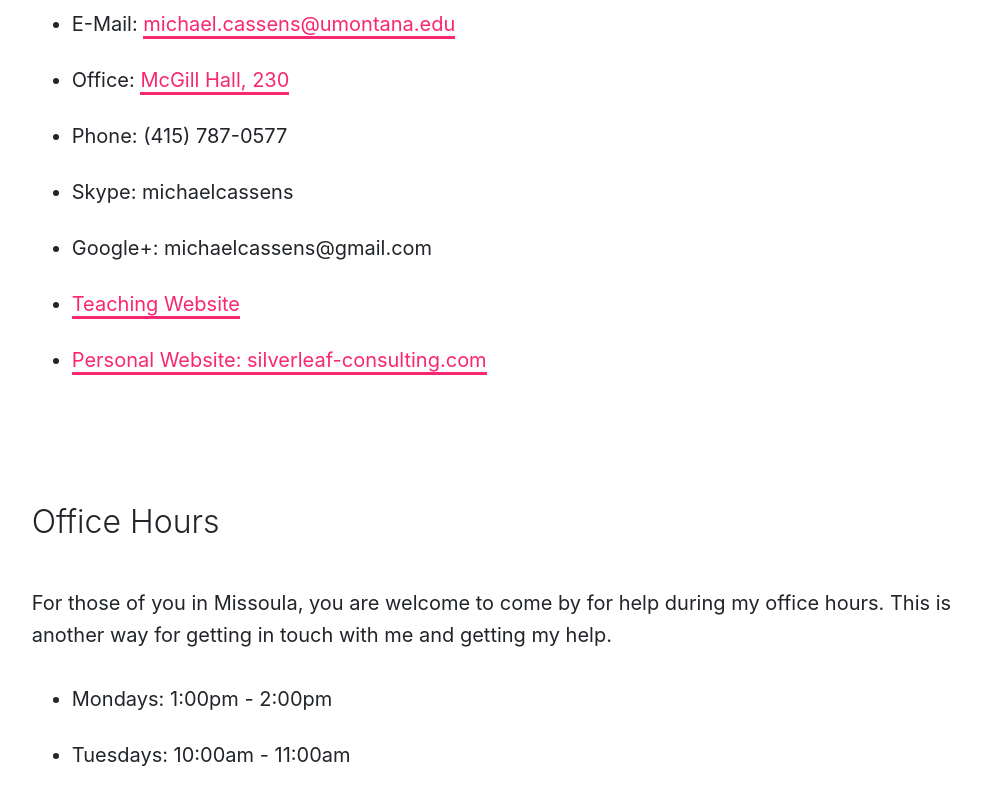
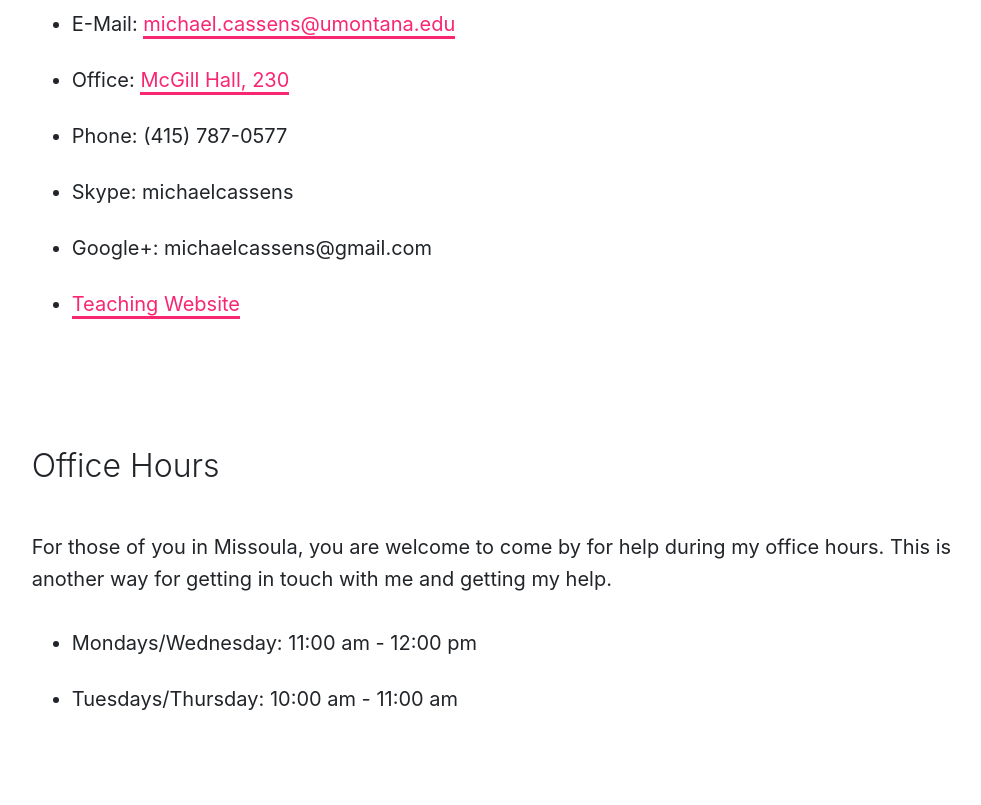
Before and after one commit to Montana-Media-Arts/120_CreativeCoding1-Fall2020, a Jekyll site: the page built from modules/instructors/_posts/2017-01-01-instructors.md, in a window 1280 px wide and 900 px high, scrolled down 635 px. Shown: the top 805 px of the window, without its empty margins (132-1113 px from the left). Built offline with Jekyll 4.4.1, drawn with Linux system fonts in a browser that asks for light colours; nearby versions of some CDN libraries.

Commit message:
updated the course website for Fall 2020

```diff
--- a/_data/course.yml
+++ b/_data/course.yml
@@ -7,6 +7,6 @@ institution-short: Media Arts | Montana
 infoModules: [workspace, syllabus, dates, instructors, help]
 
 
-modules: [week-1, week-2, week-3, week-4, week-5, week-6, week-7, week-8, week-9, week-10, week-11, week-12, week-13]
+modules: [week-1]
 # modules: [week-1, week-2, week-3, week-4, week-5, week-6, week-7, week-8, week-9, week-10, week-11, week-12, week-13, final-project]
 # modules: [week-1, week-2, week-3, week-4, week-5, week-6, week-7, week-8, week-9, week-10, week-11, week-12, final-info]
--- a/modules/instructors/_posts/2017-01-01-instructors.md
+++ b/modules/instructors/_posts/2017-01-01-instructors.md
@@ -16,12 +16,11 @@ Michael Cassens maintains this course. Please contact Michael for problems that
 - Skype: michaelcassens
 - Google+: michaelcassens@gmail.com
 - [Teaching Website](https://michaelcassens.github.io/teaching)
-- [Personal Website: silverleaf-consulting.com](http://silverleaf-consulting.com)
 
 
 #### Office Hours
 
 For those of you in Missoula, you are welcome to come by for help during my office hours. This is another way for getting in touch with me and getting my help.
 
-- Mondays: 1:00pm - 2:00pm
-- Tuesdays: 10:00am - 11:00am
+- Mondays/Wednesday: 11:00 am - 12:00 pm
+- Tuesdays/Thursday: 10:00 am - 11:00 am
```
Also changed, not shown: _data/dates.yml (+16 -16 lines), modules/week-1/_posts/2017-01-05-class-overview.md (+2 -2 lines), modules/week-1/_posts/2017-01-08-github-reposity.md (+2 -2 lines).
